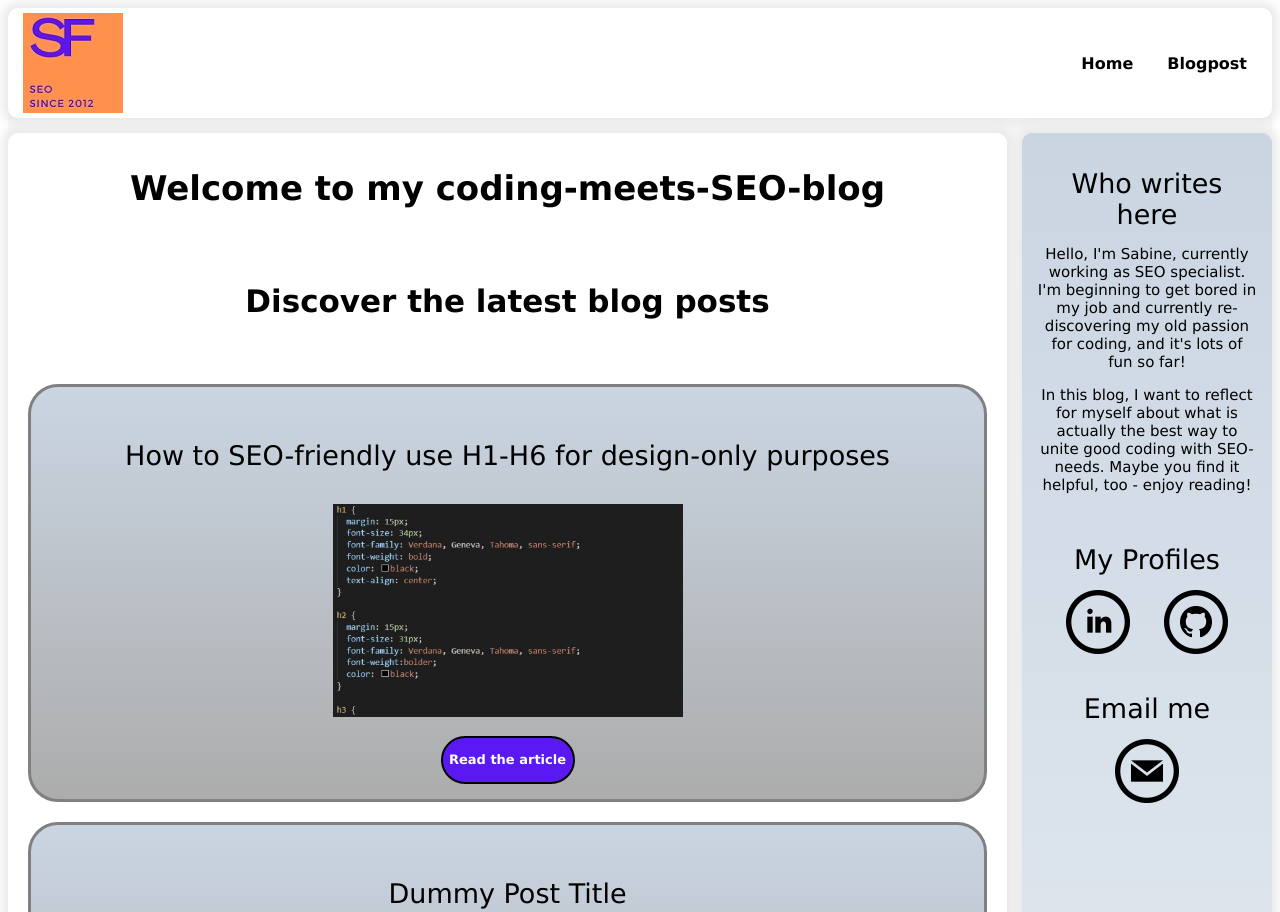
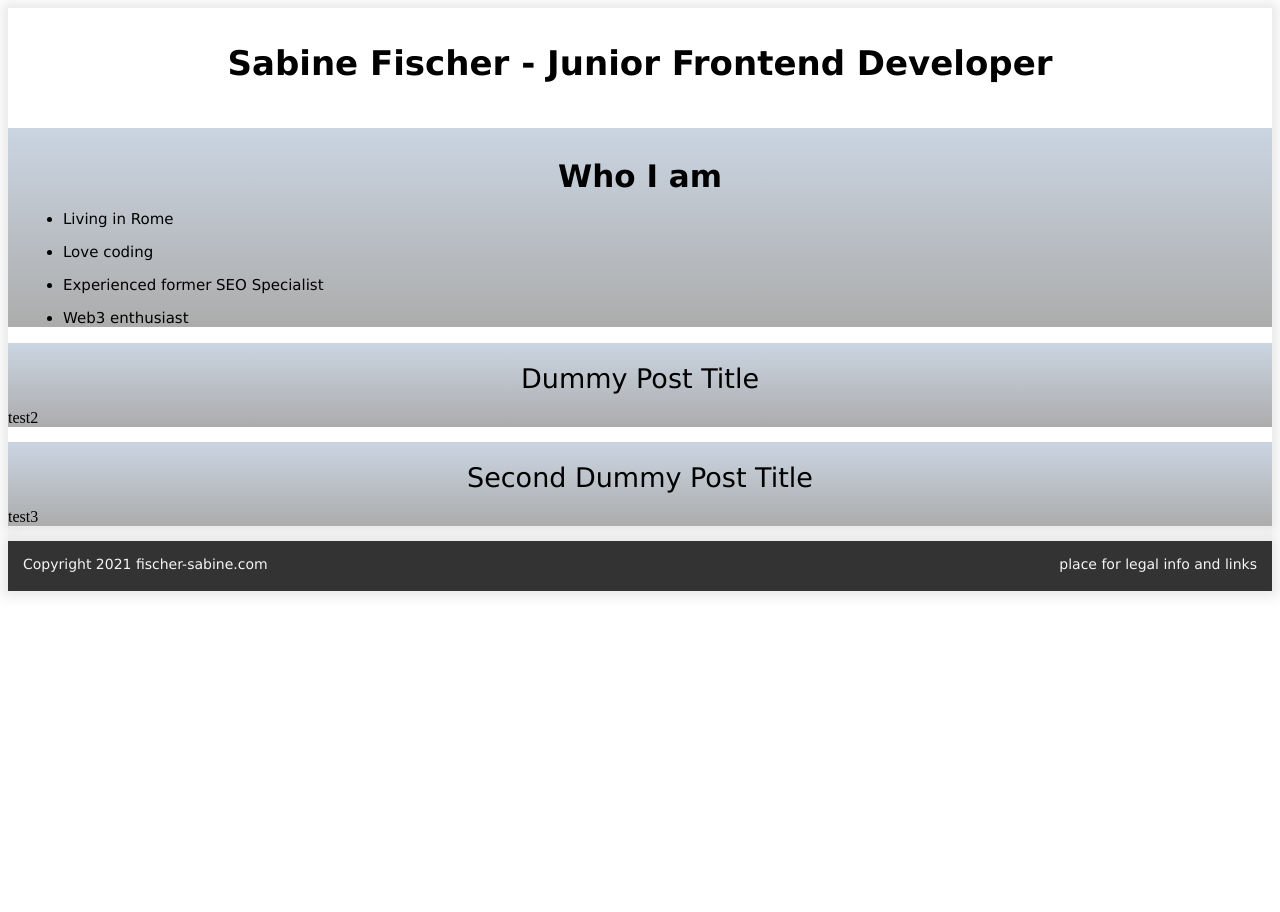
Before and after one commit to ada-net/portfolio, a plain HTML site: page homepage.html in a window 1280 px wide. Shown: the top 912 px of the page. After the commit the page ends 800 px from the top, so only its background shows below. Drawn offline with Linux system fonts and the light colour scheme.

Commit message:
adapted files for the new project

```diff
--- a/css-files/global/box.css
+++ b/css-files/global/box.css
@@ -1,7 +1,7 @@
 /*File Description: Default box style*/
 
 .box {
-	border-radius: 10px;
+	/*border-radius: 10px;*/
 	box-shadow: 0 0 10px 6px rgb(232 232 232 / 90%);
 	background-color: white;
 }
--- a/css-files/global/head.css
+++ /dev/null
@@ -1,21 +0,0 @@
-/*File Description: CSS of the globally used header*/
-
-/*header area is organized as flexbox*/
-.head {
-	grid-area: hd;
-	display: flex;
-	flex-direction: row;
-	justify-content: space-between;
-	align-items: center;
-	background-color: white;
-}
-
-/*header logo style*/
-.logo {
-	padding-top: 4px;
-}
-
-/*header navigation menu style*/
-.menu {
-	padding-right: 10px;
-}
--- a/css-files/homepage/body.css
+++ b/css-files/homepage/body.css
@@ -14,49 +14,26 @@ For the homepage template grid check the /homepage/homepage-grid.css file.*/
  	text-align: center;
 }
 
-/*Call to action phrase to check out the latest blogposts*/
-#latest {
-	text-align: center;
-	padding-bottom: 30px;
+
+/*the blogpost-card general style (e.g. border and alignments)*/
+.section {
+	/*border: 3px solid grey;
+	border-radius: 30px;*/
+	background-image: linear-gradient(rgb(202, 213, 226), rgb(172, 172, 172));
+
+	/*margin: 20px;*/
 }
 
-/*the blogpost-card general style (e.g. border and alignments)*/
-.card {
-	border: 3px solid grey;
-	border-radius: 30px;
-	background-image: linear-gradient(rgb(202, 213, 226), rgb(172, 172, 172));
-	text-align: center;
-	margin: 20px;
-}
-
-	/*the blogpost-card title*/
-	.card-title {
+	/*body section title*/
+	.section-title {
 		text-decoration-line: none;
+		text-align: center;
 	}
 
 	/*article card picture style*/
-	.cardpic {
-		text-align: center;
+	.section-text {
+		text-align: left;
 	}
-
-		/*the blogpost-card picture, sized depending on screen size*/
-		@media (max-width: 360px){
-			.cardpic-size {
-				width: 200px;
-			}
-		}
-
-		@media (min-width: 361px) and (max-width: 599px){
-			.cardpic-size {
-				width: 300px;
-			}
-		}
-
-		@media (min-width: 600px){
-			.cardpic-size {
-				width: 350px;
-			}
-		}
 
 	/*the blogpost-card button to read the article*/
 	.cardbutton {
--- a/css-files/homepage/homepage-grid.css
+++ b/css-files/homepage/homepage-grid.css
@@ -6,12 +6,10 @@ The homepage body element styles can be found in body.css*/
 	.homepage-grid {
 		display: grid;
 		grid-template-columns: 100%;
-		grid-template-rows: 110px 2000px 260px 50px;
+		grid-template-rows: 1fr 50px;
 		gap: 10px;
 		grid-template-areas:
-		"hd"
 		"bd"
-		"sd"
 		"ft";
 		background-color: rgb(248, 248, 248);
 	}
@@ -21,13 +19,12 @@ The homepage body element styles can be found in body.css*/
 @media (min-width: 600px) and (max-width: 900px){
 	.homepage-grid {
 		display: grid;
-		grid-template-columns: 1fr 200px;
-		grid-template-rows: 110px 2000px 50px;
+		grid-template-columns: 100%;
+		grid-template-rows: 1fr 50px;
 		gap: 15px;
 		grid-template-areas:
-		"hd hd"
-		"bd sd"
-		"ft ft";
+		"bd"
+		"ft";
 		background-color: rgb(248, 248, 248);
 	}
 }
@@ -36,13 +33,12 @@ The homepage body element styles can be found in body.css*/
 @media (min-width: 901px) {
 	.homepage-grid {
 		display: grid;
-		grid-template-columns: 1fr 250px;
-		grid-template-rows: 110px 2200px 50px;
+		grid-template-columns: 100%;
+		grid-template-rows: 1fr 50px;
 		gap: 15px;
 		grid-template-areas:
-		"hd hd"
-		"bd sd"
-		"ft ft";
+		"bd"
+		"ft";
 		background-color: rgb(248, 248, 248);
 	}
 }
--- a/css-files/homepage/sidebar.css
+++ /dev/null
@@ -1,45 +0,0 @@
-/* Little Screens */
-@media (max-width: 599px) {
-	.sidebar {
-		grid-area: sd;
-		display: flex;
-		flex-direction: row;
-		justify-content: space-evenly;
-		background-image: linear-gradient(rgb(202, 213, 226), white);
-	}
-}
-
-/* All Other Screens */
-@media (min-width: 600px) {
-	.sidebar {
-		grid-area: sd;
-		display: flex;
-		flex-direction: column;
-		justify-content: start;
-		align-items: stretch;
-		background-image: linear-gradient(rgb(202, 213, 226), white);
-	}
-}
-
-/*the "who writes here & introduction text" part in the sidebar. */
-@media (max-width: 599px) {
-	#intro {
-		display: none;
-	}
-}
-
-@media (min-width: 600px) {
-	#intro {
-		text-align: center;
-	}
-}
-
-/*the social media profiles part in the sidebar*/
-#profiles {
-	text-align: center;
-}
-
-/*the "email me" part in the sidebar*/
-#mail {
-	text-align: center;
-}
--- a/css-files/main.css
+++ b/css-files/main.css
@@ -1,4 +1,4 @@
-/*GLOBALLY used CSS (used by homepage & blogpost)*/
+/*GLOBAL CSS*/
 
 	/*General style for boxes in the project*/
 	@import "./global/box.css";
@@ -6,13 +6,10 @@
 	/*CSS for text, links, quotations, ..*/
 	@import "./global/text-styles.css";
 
-	/*CSS for the project's header*/
-	@import "./global/head.css";
-
-	/*CSS for the project's footer*/
+	/*CSS for the reusable footer*/
 	@import "./global/footer.css";
 
-/*CSS used by single page types*/
+
 
 	/*------------homepage----------------*/
 	/*homepage grid CSS*/
@@ -20,19 +17,3 @@
 
 	/*homepage body CSS*/
 	@import "./homepage/body.css";
-
-	/*homepage sidebar CSS*/
-	@import "./homepage/sidebar.css";
-
-	/*------------blogpost-----------------*/
-	/*blogpost body css*/
-	@import "./blogpost/blogpost-body.css";
-
-	/*blogpost grid CSS*/
-	@import "./blogpost/post-grid.css";
-
-	/*blogpost author info box*/
-	@import "./blogpost/author-info.css";
-
-	/*blogpost share buttons*/
-	@import "./blogpost/share.css";
--- a/homepage.html
+++ b/homepage.html
@@ -1,4 +1,4 @@
-<!--NOTE: This page can be found also ONLINE on: https://fischer-sabine.com/homepage.html -->
+
 <!DOCTYPE html>
 <html lang="en">
 
@@ -6,8 +6,8 @@
 			<meta charset="UTF-8">
 			<meta http-equiv="X-UA-Compatible" content="IE=edge">
 			<meta name="viewport" content="width=device-width, initial-scale=1.0">
-			<title>SEO specialist Sabine Fischer</title>
-			<meta name="description" content="Find out why Sabine is the SEO specialist you can trust and how can she help your business to grow.">
+			<title>Sabine Fischer - Junior Frontend Developer</title>
+			<meta name="description" content="Hi, I'm Sabine, a Junior Frontend Developer with SEO experience.">
 			<link rel="stylesheet" href="css-files/main.css">
 	</head>
 
@@ -15,22 +15,6 @@
 		<!--the .homepage-grid class can be found in homepage/homepage-grid.css-->
 		<div class="homepage-grid">
 
-			<!--main menu navigation-->
-			<!--the .box class can be found in global/box.css, the .head class in global/head.css-->
-			<header class="head box">
-				<!--the .logo class can be found in global/head.css-->
-				<div class="logo">
-					<a href="homepage.html">
-						<img src="images/logo.jpg" alt="logo">
-					</a>
-				</div>
-				<!--the .menu class can be found in global/head.css-->
-				<nav class="menu">
-					<!--the .a-main class can be found in global/text-styles.css-->
-					<a class="a-main" href="homepage.html" title="back to homepage">Home</a>
-					<a class="a-main" href="blogpost.html">Blogpost</a>
-				</nav>
-			</header>
 
 			<!--this is the body-->
 			<!--the .body class can be found in homepage/body.css. | .box: global/box.css-->
@@ -38,93 +22,45 @@
 				<article>
 					<!--the welcome id can be found in homepage/body.css.-->
 					<div id="welcome">
-						<h1>Welcome to my coding-meets-SEO-blog</h1>
-					</div>
-					<!--the latest id can be found in homepage/body.css.-->
-					<div id="latest">
-						<h2>Discover the latest blog posts</h2>
+						<h1>Sabine Fischer - Junior Frontend Developer</h1>
 					</div>
 
-					<!--the .card class can be found in homepage/body.css.-->
-					<section class="card">
-						<!--the .card-title class can be found in homepage/body.css.-->
-						<div class="card-title">
-							<a href="blogpost.html">
-								<h3>How to SEO-friendly use H1-H6 for design-only purposes</h3>
-							</a>
+					<!--the .section class can be found in homepage/body.css.-->
+					<section class="section">
+						<!--the .section-title class can be found in homepage/body.css.-->
+						<div class="section-title">
+							<h2>Who I am</h2>
 						</div>
-						<!--the .cardpic class can be found in homepage/body.css.-->
-						<div class="cardpic">
-							<!--the .cardpic-size class can be found in homepage/body.css.-->
-							<img class="cardpic-size" src="images/headings-for-style-and-for-seo.jpg">
+						<!--the .section-text class can be found in homepage/body.css.-->
+						<div class="section-text">
+							<ul>
+								<li>Living in Rome</li>
+								<li>Love coding</li>
+								<li>Experienced former SEO Specialist</li>
+								<li>Web3 enthusiast</li>
+							</ul>
 						</div>
-						<!--the .cardbutton class can be found in homepage/body.css.-->
-						<a class="cardbutton" href="blogpost.html">Read the article</a>
 					</section>
 
-					<section class="card">
-						<div class="card-title">
-							<a href="homepage.html">
-								<h3>Dummy Post Title</h3>
-							</a>
+					<section class="section">
+						<div class="section-title">
+							<h3>Dummy Post Title</h3>
 						</div>
-						<div class="cardpic">
-							<img class="cardpic-size" src="images/post-image.jpg">
+						<div class="section-text">
+							test2
 						</div>
-						<a class="cardbutton" href="homepage.html">Read the article</a>
 					</section>
 
-					<section class="card">
-						<div class="card-title">
-							<a href="homepage.html">
-								<h3>Second Dummy Post Title</h3>
-							</a>
+					<section class="section">
+						<div class="section-title">
+							<h3>Second Dummy Post Title</h3>
 						</div>
-						<div class="cardpic">
-							<img class="cardpic-size" src="images/post-image.jpg">
+						<div class="section-text">
+							test3
 						</div>
-						<a class="cardbutton" href="homepage.html">Read the article</a>
 					</section>
 				</article>
 			</main>
-
-			<!--this is the sidebar. Note: the sidebar intentionally changes position on mobile screens.
-				Also, intentionally the "who writes here" part is being omitted on mobile.-->
-			<!--the .sidebar class can be found in homepage/sidebar.css. | .box: global/box.css-->
-			<aside class="sidebar box">
-				<!--the intro id can be found in homepage/sidebar.css.-->
-				<div id="intro">
-					<!--the .h3-like class can be found in global/text-styles.css.-->
-					<p class="h3-like">Who writes here</p>
-					<p>
-						Hello, I'm Sabine, currently working as SEO specialist.
-						I'm beginning to get bored in my job and currently re-discovering my old passion for coding, and it's lots of fun so far!
-					</p>
-					<p>
-						In this blog, I want to reflect for myself about what is actually the best way to unite good coding with SEO-needs.
-						Maybe you find it helpful, too - enjoy reading!
-					</p>
-				</div>
-				<!--the profiles id can be found in homepage/sidebar.css.-->
-				<div id="profiles">
-					<!--the .h3-like class can be found in global/text-styles.css.-->
-					<p class="h3-like">My Profiles</p>
-					<a href="https://www.linkedin.com/in/sabine-fischer/">
-						<img src="images/iconmonstr-linkedin-5-64.png" target="_blank" rel="nofollow" alt="Sabine Fischer LinkedIn profile">
-					</a>
-					<a href="https://github.com/ada-net">
-						<img src="images/iconmonstr-github-5-64.png" target="_blank" rel="nofollow" alt="Sabine Fischer Github profile">
-					</a>
-				</div>
-				<!--the mail id can be found in homepage/sidebar.css.-->
-				<div id="mail">
-					<!--the .h3-like class can be found in global/text-styles.css.-->
-					<p class="h3-like">Email me</p>
-					<a href="mailto:mail@fischer-sabine.com">
-						<img src="images/iconmonstr-email-11-64.png" target="_blank" rel="nofollow" alt="Sabine Fischer email">
-					</a>
-				</div>
-			</aside>
 
 			<!--this is the footer-->
 			<!--the .footer class can be found in global/footer.css. | .box: global/box.css-->
```
